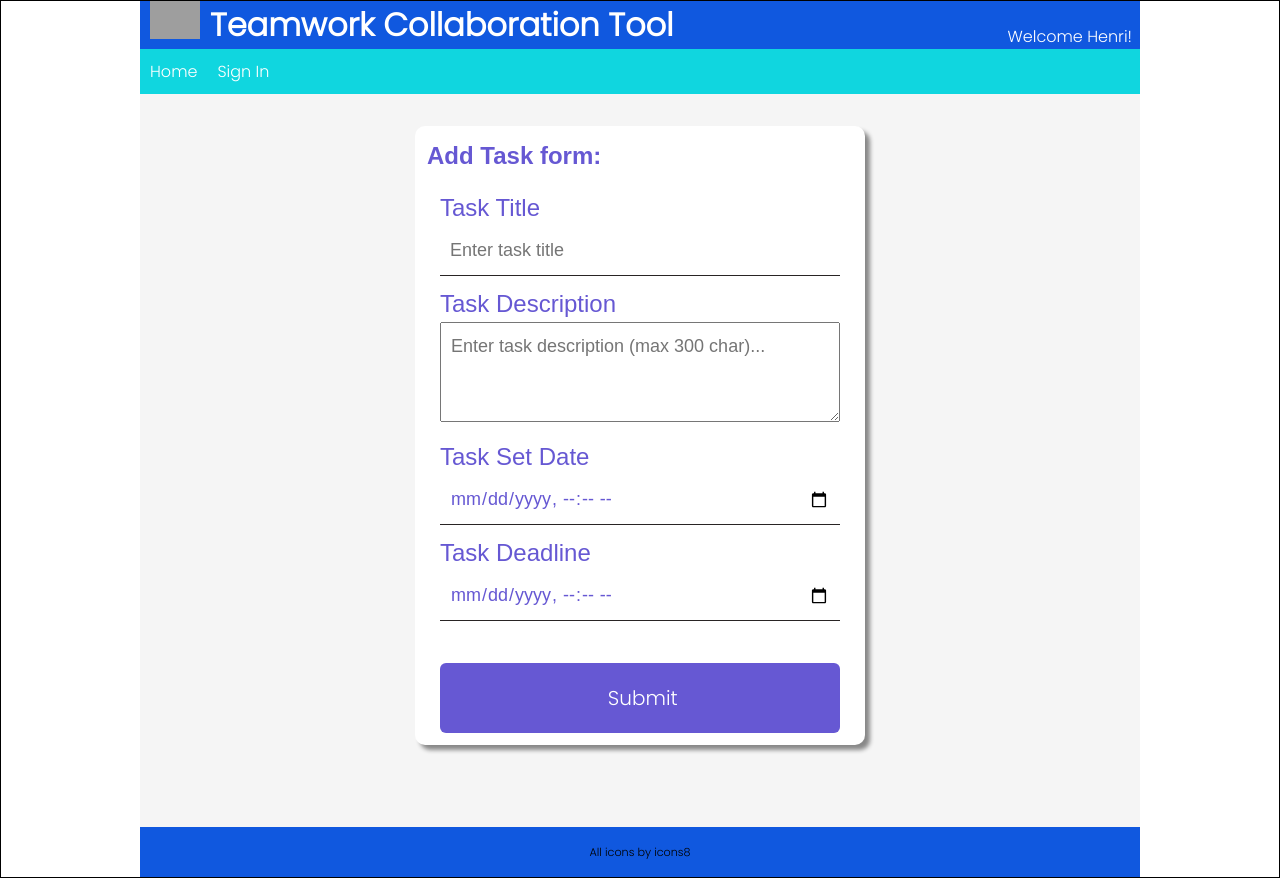
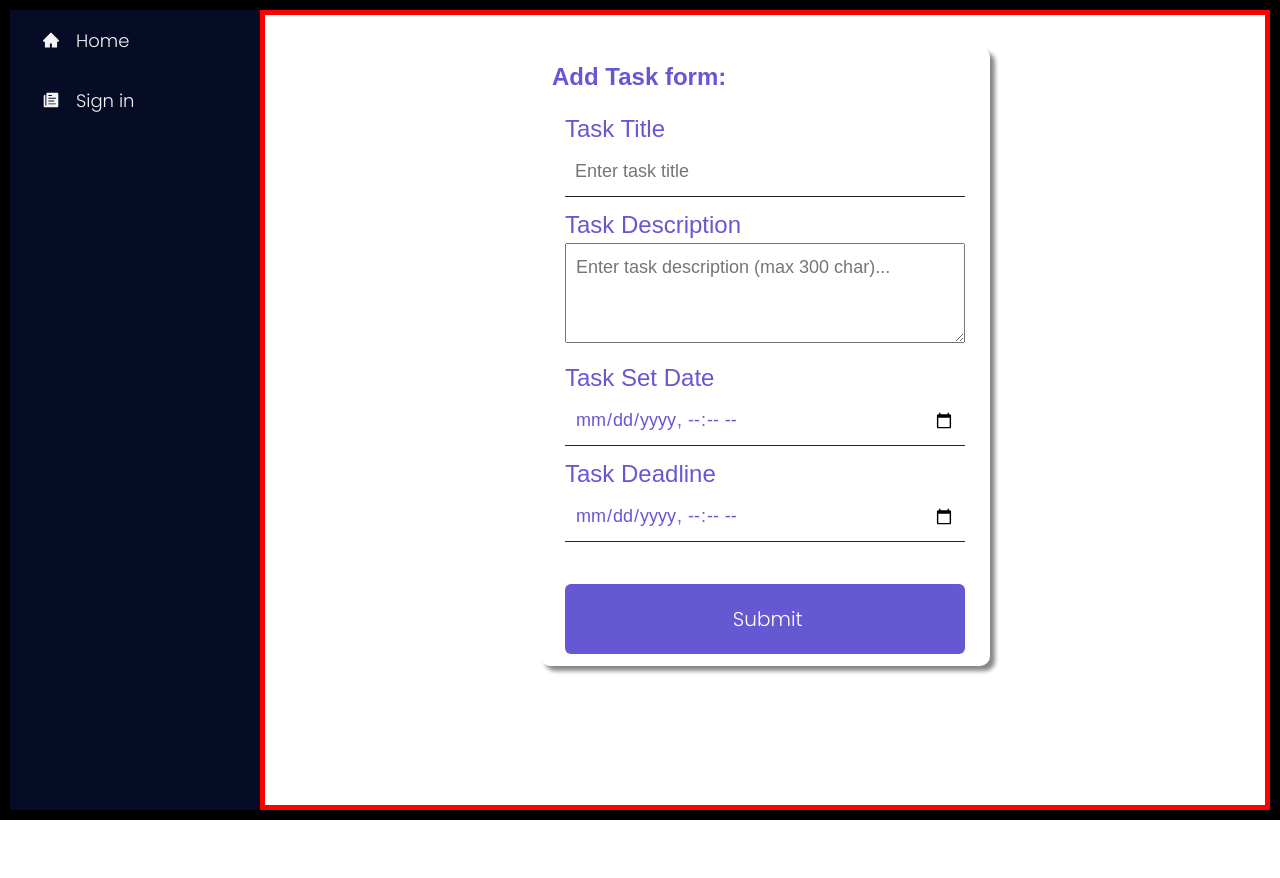
Before and after one commit to HenriR21k/React-FYP, a React (Create React App) app: page /GroupPage/AddTaskPage in a window 1280 px wide. After the commit the page ends 820 px from the top, so only its background shows below. Built offline with nearby package versions, Linux system fonts and the light colour scheme; grey boxes are pictures that could not be loaded.

Commit message:
added a sidebar

```diff
--- a/package.json
+++ b/package.json
@@ -9,6 +9,7 @@
     "package-name": "^0.1.0",
     "react": "^18.1.0",
     "react-dom": "^18.1.0",
+    "react-icons": "^4.6.0",
     "react-router-dom": "^6.3.0",
     "react-scripts": "5.0.1",
     "web-vitals": "^2.1.4"
--- a/src/components/layouts/Layout.css
+++ b/src/components/layouts/Layout.css
@@ -1,6 +1,6 @@
 /* Styling */
 
-div#root {
+/*div#root {
     background: White;
     display: flex;
     justify-content: center;
@@ -22,3 +22,25 @@ div#root div.centrepane > main {
     padding: 10px;
     width: 100%;
 }
+
+*/
+
+div.pageComponents {
+
+    border: 5px solid red;
+}
+
+div.nav {
+
+    border: 5px solid cyan;
+}
+
+div.page {
+    position: relative;
+    border: 10px solid black;
+    display: grid;
+
+    grid-template-columns: 1fr 5fr;
+
+
+}
--- a/src/components/layouts/Layout.js
+++ b/src/components/layouts/Layout.js
@@ -3,6 +3,7 @@ import Navbar from './Navbar.js';
 import Footer from './Footer.js';
 
 import './Layout.css';
+import Sidebar from './Sidebar.js';
 
 
 function Layout(props) {
@@ -13,13 +14,16 @@ function Layout(props) {
     // View ---------------------------------
 
     return (
-        <div className="centrepane">
-            <Header />
-            <Navbar />
-            <div>
+        <div className="page">
+
+
+          <Sidebar/>
+
+
+          <div className='pageComponents'>
                 {props.children}
-            </div>
-            <Footer/>
+          </div>
+
         </div>
     )
 
--- /dev/null
+++ b/src/components/layouts/Sidebar.css
@@ -0,0 +1,44 @@
+
+.nav-menu {
+  background-color: #060b26;
+  width: 250px;
+  height: 100vh;
+
+
+}
+
+.nav-text {
+  display: flex;
+  justify-content: start;
+  align-items: center;
+  padding: 8px 0px 8px 16px;
+  list-style: none;
+  height: 60px;
+
+}
+
+.nav-text a {
+  text-decoration: none;
+  color: #f5f5f5;
+  font-size: 18px;
+  width: 95%;
+  height: 100%;
+  display: flex;
+  align-items: center;
+  padding: 0 16px;
+  border-radius: 4px;
+
+}
+
+.nav-text a:hover {
+  background-color: #1a83ff;
+}
+
+.nav-menu-items {
+  width: 100%;
+}
+
+
+span {
+  margin-left: 16px;
+}
--- /dev/null
+++ b/src/components/layouts/Sidebar.js
@@ -0,0 +1,28 @@
+import { Link } from 'react-router-dom';
+import { SidebarData } from './SidebarData';
+import './Sidebar.css';
+
+
+function Sidebar() {
+
+  return (
+        <nav className='nav-menu'>
+          <ul className='nav-menu-items'>
+            {SidebarData.map((item, index) => {
+              return (
+                <li key={index} className={item.cName}>
+                  <Link to={item.path}>
+                    {item.icon}
+                    <span>{item.title}</span>
+                  </Link>
+                </li>
+              );
+            })}
+          </ul>
+        </nav>
+
+
+  );
+}
+
+export default Sidebar;
--- /dev/null
+++ b/src/components/layouts/SidebarData.js
@@ -0,0 +1,18 @@
+import React from "react";
+import * as AiIcons from "react-icons/ai";
+import * as IoIcons from "react-icons/io";
+
+export const SidebarData = [
+  {
+    title: "Home",
+    path: "/",
+    icon: <AiIcons.AiFillHome />,
+    cName: "nav-text",
+  },
+  {
+    title: "Sign in",
+    path: "/signin",
+    icon: <IoIcons.IoIosPaper />,
+    cName: "nav-text",
+  },
+];
--- a/src/index.js
+++ b/src/index.js
@@ -1,10 +1,6 @@
 import React from 'react';
 import ReactDOM from 'react-dom/client';
-
 import App from './App';
-
-
-
 
 const root = ReactDOM.createRoot(document.getElementById('root'));
 root.render(
```
Also changed, not shown: 1 other file (tests, documents, lock files or other folders).
